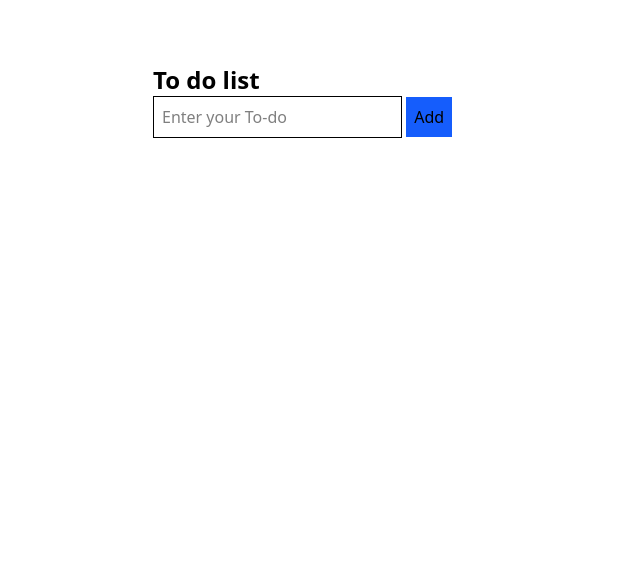
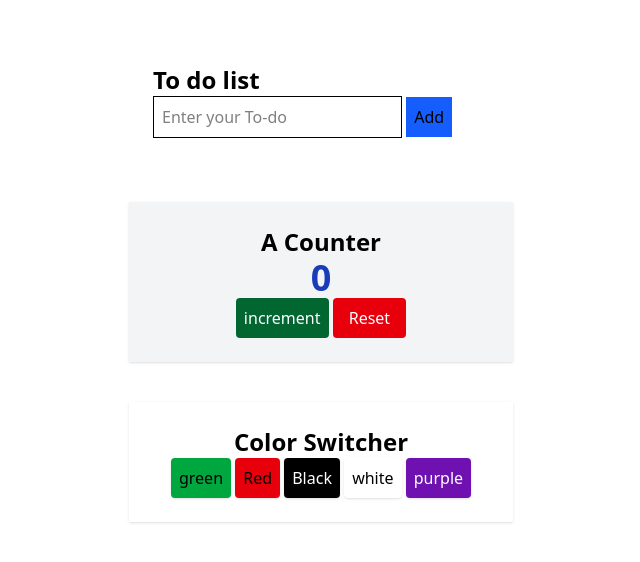
Before and after one commit to Aminat-AMSTouch/my-learning-journal, a plain HTML site: page index.html in a window 1280 px wide. Shown: the whole page, without its empty margins (319-959 px from the left). Drawn offline with nearby package versions, Linux system fonts and the light colour scheme.

Commit message:
to-do list, counter & color switcher

```diff
--- a/index.html
+++ b/index.html
@@ -15,7 +15,31 @@
     <ul id="taskList"></ul>
    </div>
 
+<!-- COUNTER  -->
+ <div class="max-w-sm mx-auto mt-10 p-6 bg-gray-100 shadow text-center">
+    <h1 class="text-2xl font-bold">A Counter</h1>
+    <p id="counting" class="font-bold text-4xl text-blue-800">0</p>
+    <button class="bg-green-800 text-white p-2 rounded" onclick="increment()">increment</button>
+    <button class="bg-red-600 text-white px-4 py-2 rounded" onclick="reset()">Reset</button>
+ </div>
+
+
+ <!-- COLOUR SWITCHER  -->
+  <div class="max-w-sm mx-auto mt-10 p-6 shadow text-center align-center" id="backGround">
+    <h1 class="text-2xl font-bold"> Color Switcher</h1>
+    <button class="bg-green-600 rounded shadow p-2" onclick="colorChanger('green')">green</button>
+    <button class="bg-red-600 rounded shadow p-2" onclick="colorChanger('red')">Red</button>
+    <button class="bg-black rounded shadow text-white p-2 " onclick="colorChanger('black')">Black</button>
+    <button class="bg-white rounded shadow text-black p-2" onclick="colorChanger('white')">white</button>
+    <button class="bg-purple-800 rounded shadow text-white p-2" onclick="colorChanger('purple')">purple</button>
+  </div>
+
+
+
+
+
     <script>
+        // TO-DO LIST
         const taskInput = document.getElementById("taskInput");
         const taskList = document.getElementById("taskList");
 
@@ -48,6 +72,32 @@
 
             tastInput.value = "";
         }
+        // THE END OF TO-DO LIST
+
+
+        // COUNTER
+        let counting = 0;
+        const countingSpace = document.getElementById('counting');
+        function increment(){
+            counting++;
+            countingSpace.textContent = counting++;
+        }
+        function reset(){
+            counting = 0
+            countingSpace.textContent = counting;
+        }
+
+
+        //COLOR SWITCHER
+        // const backGround = document.getElementById("backGround");
+
+        function colorChanger(color){
+            const box = document.getElementById('backGround');
+            box.style.backgroundColor =color;
+
+            box.style.color = (color === 'black')? 'white' : 'black';
+        }
+
     </script>
 </body>
 </html>
```
